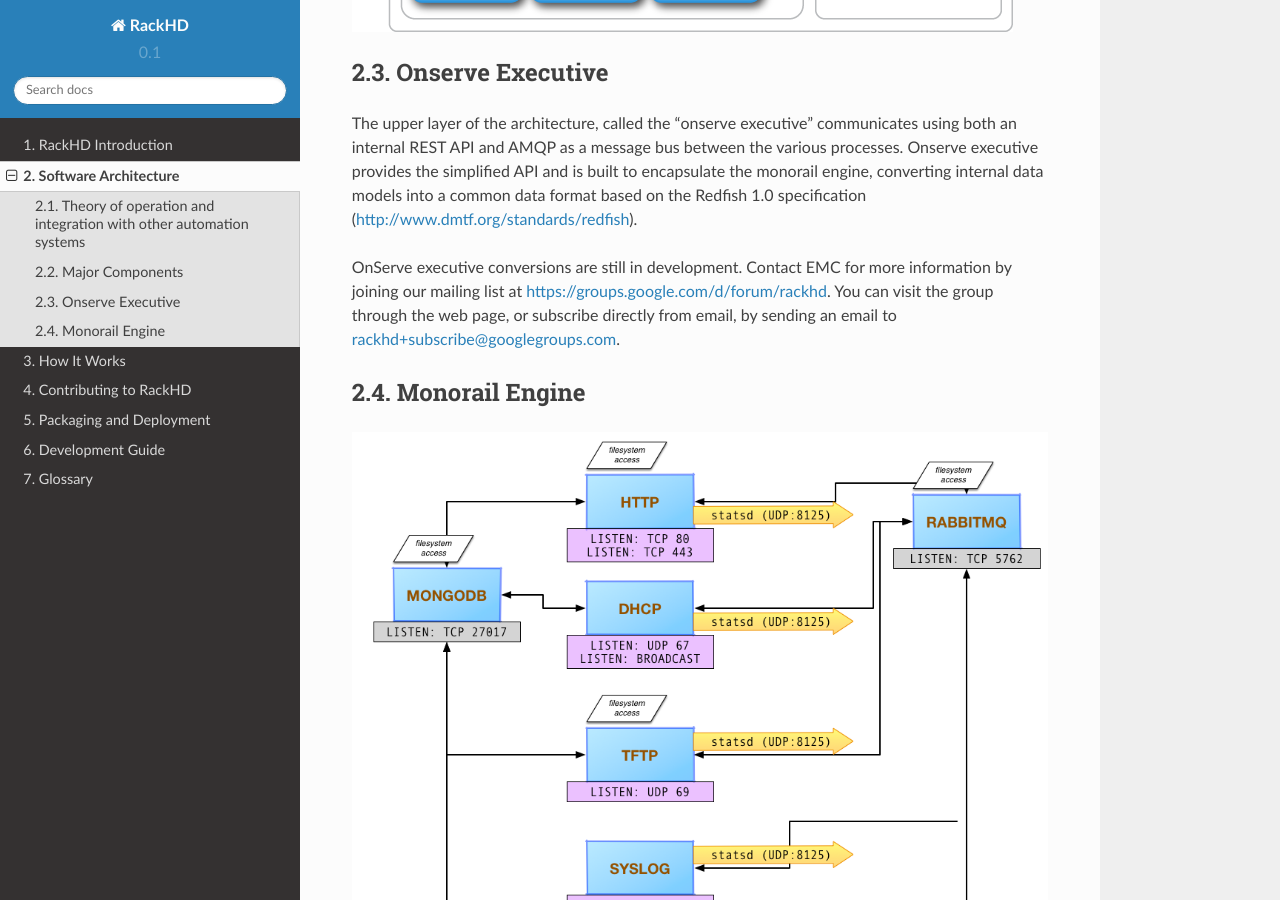
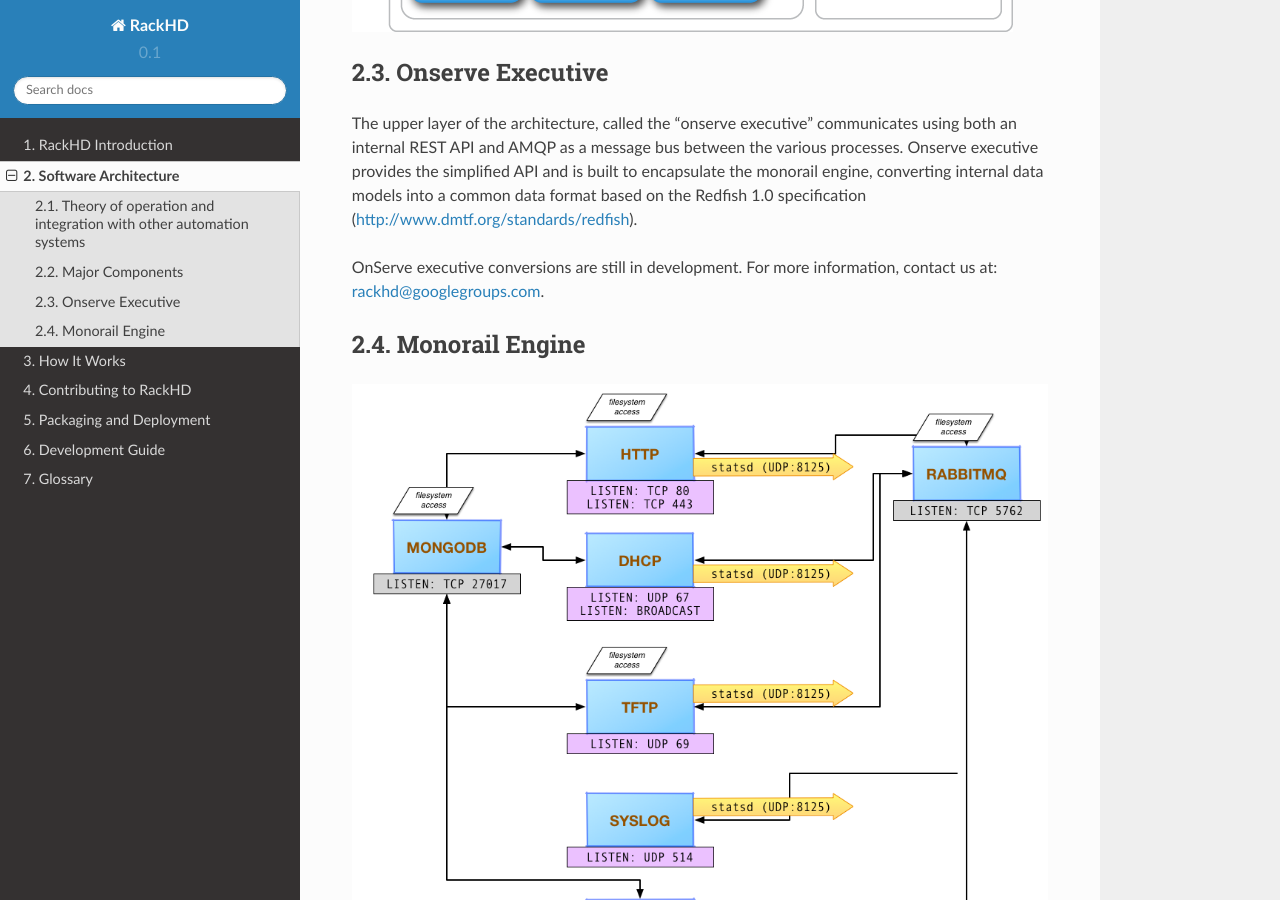
Before and after one commit to RackHD/docs, a Sphinx documentation site: the page built from docs/software_architecture.rst, in a window 1280 px wide and 900 px high, scrolled down 2819 px. Built offline with Sphinx 7.4.7 and the Read the Docs theme 2.0.0, drawn with Linux system fonts in a browser that asks for light colours.

Commit message:
email address update

```diff
--- a/docs/software_architecture.rst
+++ b/docs/software_architecture.rst
@@ -68,8 +68,7 @@ The upper layer of the architecture, called the “onserve executive” communic
 message bus between the various processes. Onserve executive provides the simplified API and is built to encapsulate the
 monorail engine, converting internal data models into a common data format based on the Redfish 1.0 specification (http://www.dmtf.org/standards/redfish).
 
-OnServe executive conversions are still in development. Contact EMC for more information by joining our mailing list at https://groups.google.com/d/forum/rackhd.
-You can visit the group through the web page, or subscribe directly from email, by sending an email to rackhd+subscribe@googlegroups.com.
+OnServe executive conversions are still in development. For more information, contact us at: rackhd@googlegroups.com.
 
 
 Monorail Engine
```
